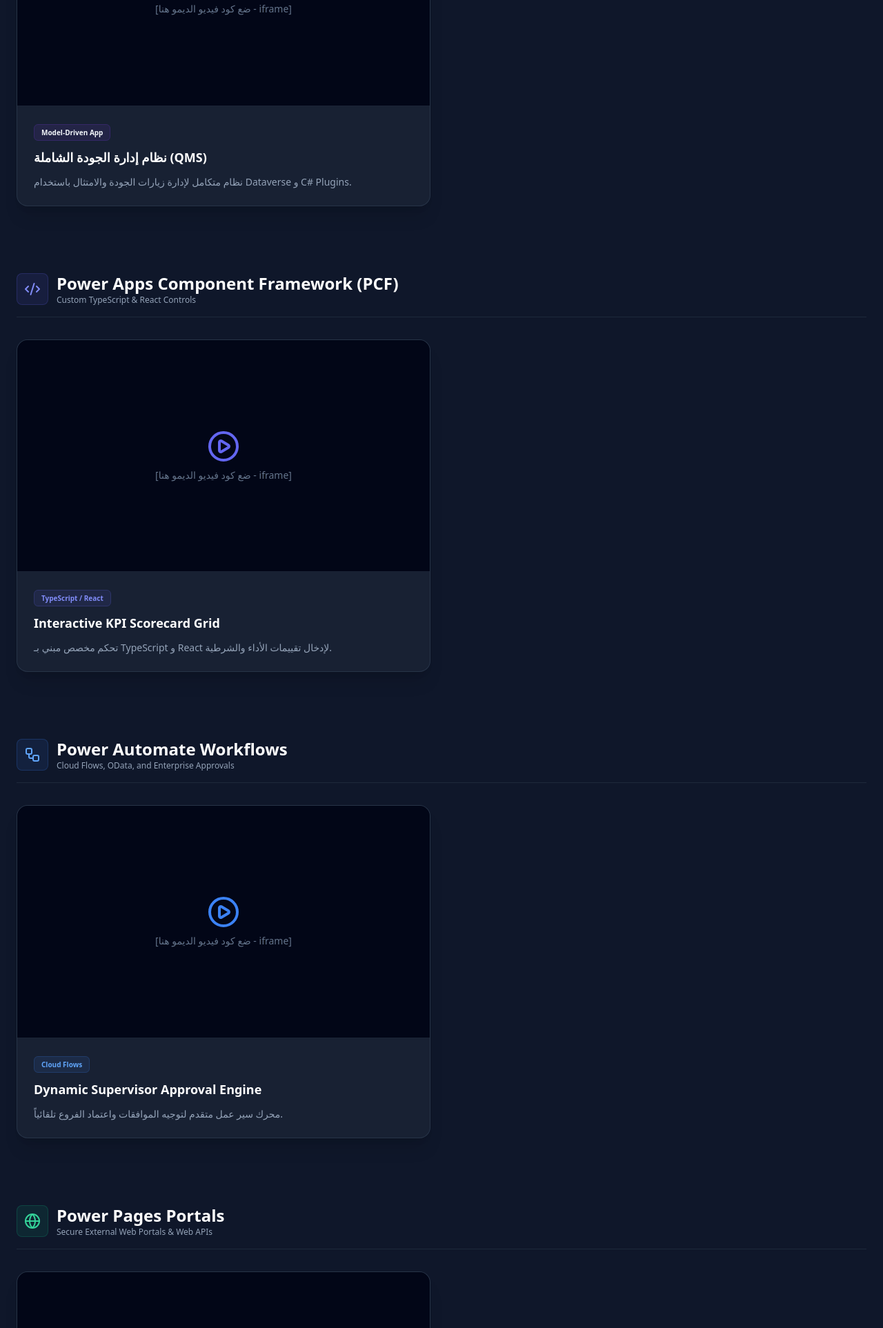
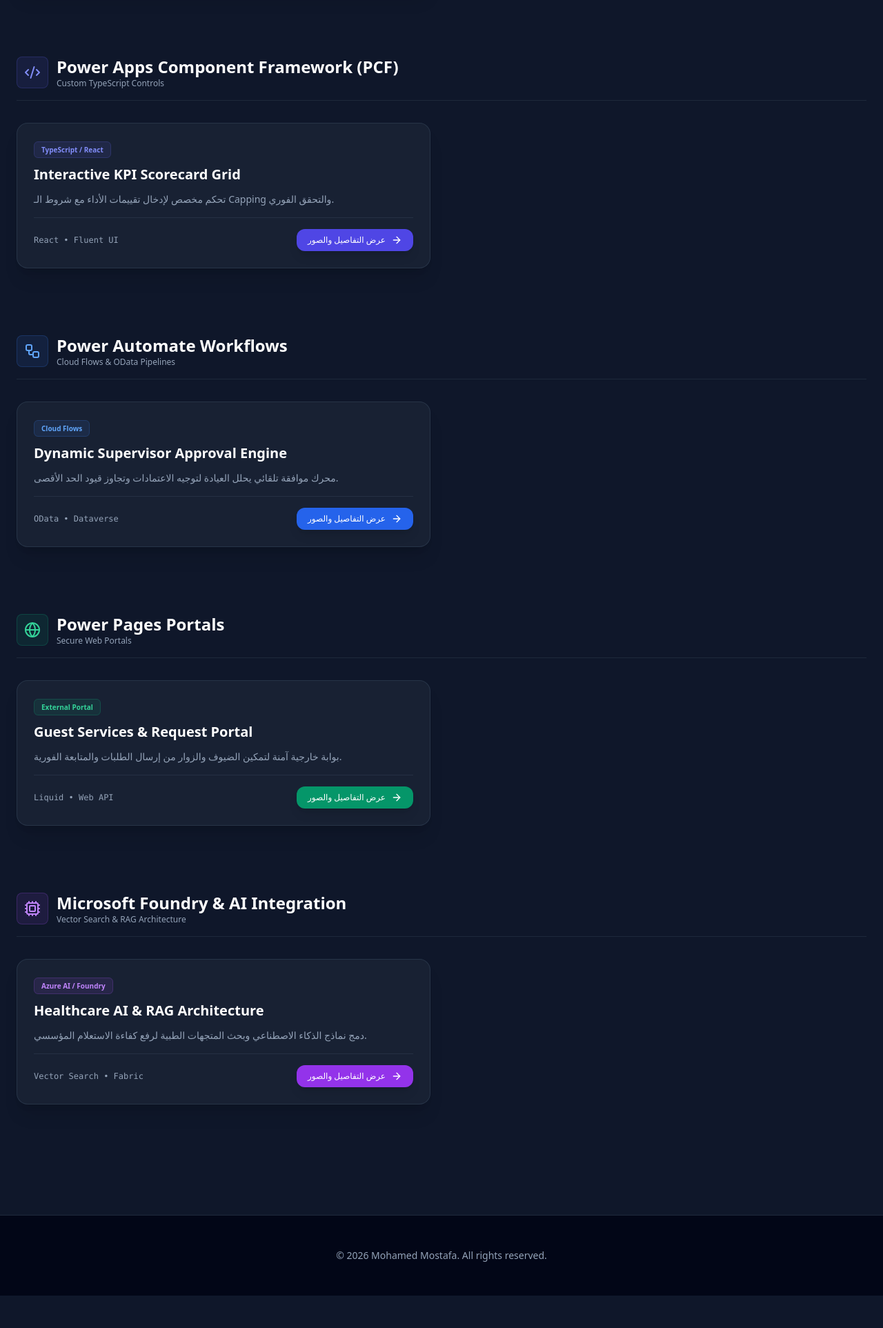
Before and after one commit to MohMost87/MohMost87.github.io, a plain HTML site: page index.html in a window 1280 px wide. Shown: the part 875-2800 px from the top of the page at 69% size. After the commit the page ends 2753 px from the top, so only its background shows below. Drawn offline with nearby package versions, Linux system fonts and the light colour scheme.

Commit message:
Update index.html

```diff
--- a/index.html
+++ b/index.html
@@ -4,9 +4,7 @@
     <meta charset="UTF-8">
     <meta name="viewport" content="width=device-width, initial-scale=1.0">
     <title>Mohamed Mostafa | Power Platform Architect Portfolio</title>
-    <!-- Tailwind CSS CDN -->
     <script src="https://cdn.tailwindcss.com"></script>
-    <!-- Lucide Icons -->
     <script src="https://unpkg.com/lucide@latest"></script>
     <script>
         tailwind.config = {
@@ -22,8 +20,8 @@
 </head>
 <body class="bg-slate-900 text-slate-100 font-sans antialiased selection:bg-brand-600 selection:text-white">
 
-    <!-- Header / Navigation -->
-    <header class="sticky top-0 z-50 bg-slate-900/80 backdrop-blur-md border-b border-slate-800">
+    <!-- Header -->
+    <header class="sticky top-0 z-50 bg-slate-900/85 backdrop-blur-md border-b border-slate-800">
         <div class="max-w-7xl mx-auto px-6 h-20 flex items-center justify-between">
             <div class="flex items-center space-x-3">
                 <div class="w-10 h-10 rounded-xl bg-gradient-to-tr from-brand-600 to-indigo-500 flex items-center justify-center text-white font-bold text-xl shadow-lg shadow-brand-600/30">
@@ -42,151 +40,140 @@
     </header>
 
     <!-- Hero Section -->
-    <section class="py-24 bg-gradient-to-b from-slate-900 via-slate-800 to-slate-900 text-center px-6 border-b border-slate-800 relative overflow-hidden">
-        <div class="absolute inset-0 bg-[radial-gradient(circle_at_center,rgba(124,58,237,0.1)_0,transparent_70%)]"></div>
-        <div class="max-w-4xl mx-auto space-y-6 relative z-10">
-            <div class="inline-flex items-center space-x-2 bg-brand-600/10 border border-brand-600/30 text-brand-400 text-xs font-semibold px-4 py-1.5 rounded-full shadow-inner">
+    <section class="py-20 bg-gradient-to-b from-slate-900 via-slate-800 to-slate-900 text-center px-6 border-b border-slate-800 relative">
+        <div class="max-w-4xl mx-auto space-y-6">
+            <div class="inline-flex items-center space-x-2 bg-brand-600/10 border border-brand-600/30 text-brand-400 text-xs font-semibold px-4 py-1.5 rounded-full">
                 <i data-lucide="shield-check" class="w-3.5 h-3.5"></i>
                 <span>Power Platform Architect & Senior Data Engineer</span>
             </div>
             <h1 class="text-4xl sm:text-6xl font-extrabold text-white tracking-tight leading-tight">
-                Enterprise Low-Code <span class="text-transparent bg-clip-text bg-gradient-to-r from-brand-600 to-indigo-400">& AI Solutions</span>
+                Enterprise Low-Code <span class="text-transparent bg-clip-text bg-gradient-to-r from-brand-600 to-indigo-400">& AI Portfolio</span>
             </h1>
-            <p class="text-slate-400 text-lg max-w-2xl mx-auto leading-relaxed">
-                استعرض معرض أعمالي والمشاريع الاحترافية المدعومة بفيديوهات توضيحية لكل نظام وحل تقني.
+            <p class="text-slate-400 text-lg max-w-2xl mx-auto">
+                اختر أي مشروع لاستعراض التفاصيل الكاملة، المشكلة التي حلها، وسكرين شوت للنظام.
             </p>
         </div>
     </section>
 
-    <!-- Main Content -->
+    <!-- Projects Grid Main Page -->
     <main class="max-w-7xl mx-auto px-6 py-16 space-y-24">
 
-        <!-- 1. Power Apps Section -->
+        <!-- 1. Power Apps -->
         <section id="powerapps" class="space-y-8">
             <div class="flex items-center space-x-3 border-b border-slate-800 pb-4">
-                <div class="p-2.5 rounded-lg bg-brand-600/10 text-brand-500 border border-brand-600/20">
-                    <i data-lucide="layout-grid" class="w-6 h-6"></i>
-                </div>
-                <div>
-                    <h2 class="text-2xl font-bold text-white">Power Apps Projects</h2>
-                    <p class="text-xs text-slate-400">Canvas Apps, Model-Driven Apps, and Dataverse Solutions</p>
-                </div>
+                <div class="p-2.5 rounded-lg bg-brand-600/10 text-brand-500 border border-brand-600/20"><i data-lucide="layout-grid" class="w-6 h-6"></i></div>
+                <div><h2 class="text-2xl font-bold text-white">Power Apps Projects</h2><p class="text-xs text-slate-400">Model-Driven & Canvas Solutions</p></div>
             </div>
             <div class="grid grid-cols-1 md:grid-cols-2 gap-8">
-                <div class="bg-slate-800/60 border border-slate-700/60 rounded-2xl overflow-hidden shadow-xl hover:border-brand-600/50 transition group">
-                    <!-- Video Demo Container -->
-                    <div class="bg-slate-950 aspect-video flex flex-col items-center justify-center text-slate-500 text-sm relative border-b border-slate-700/50">
-                        <i data-lucide="play-circle" class="w-12 h-12 text-brand-600 mb-2 group-hover:scale-110 transition"></i>
-                        <span>[ضع كود فيديو الديمو هنا - iframe]</span>
+                <!-- Project Card linking to qms.html -->
+                <div class="bg-slate-800/60 border border-slate-700/60 rounded-2xl p-6 shadow-xl hover:border-brand-600/50 transition flex flex-col justify-between space-y-4">
+                    <div class="space-y-3">
+                        <span class="text-[10px] font-semibold text-brand-400 bg-brand-600/10 px-2.5 py-1 rounded-md border border-brand-600/20">Model-Driven App</span>
+                        <h3 class="text-xl font-bold text-white">نظام إدارة الجودة الشاملة (QMS)</h3>
+                        <p class="text-sm text-slate-400">إدارة زيارات الجودة والامتثال الفني عبر فروع عيادات نهديكير باستخدام Dataverse و C# Plugins.</p>
                     </div>
-                    <div class="p-6 space-y-3">
-                        <span class="text-[10px] font-semibold text-brand-400 bg-brand-600/10 px-2.5 py-1 rounded-md border border-brand-600/20">Model-Driven App</span>
-                        <h3 class="text-lg font-bold text-white">نظام إدارة الجودة الشاملة (QMS)</h3>
-                        <p class="text-sm text-slate-400">نظام متكامل لإدارة زيارات الجودة والامتثال باستخدام Dataverse و C# Plugins.</p>
+                    <div class="pt-4 border-t border-slate-700/50 flex items-center justify-between">
+                        <span class="text-xs text-slate-400 font-mono">Dataverse • Plugins</span>
+                        <a href="qms.html" class="inline-flex items-center space-x-2 px-4 py-2 bg-brand-600 hover:bg-brand-700 text-white text-xs font-medium rounded-xl transition shadow-lg shadow-brand-600/20">
+                            <span>عرض التفاصيل والصور</span>
+                            <i data-lucide="arrow-right" class="w-4 h-4"></i>
+                        </a>
                     </div>
                 </div>
             </div>
         </section>
 
-        <!-- 2. PCFs Section -->
+        <!-- 2. PCFs -->
         <section id="pcfs" class="space-y-8">
             <div class="flex items-center space-x-3 border-b border-slate-800 pb-4">
-                <div class="p-2.5 rounded-lg bg-indigo-500/10 text-indigo-400 border border-indigo-500/20">
-                    <i data-lucide="code-2" class="w-6 h-6"></i>
-                </div>
-                <div>
-                    <h2 class="text-2xl font-bold text-white">Power Apps Component Framework (PCF)</h2>
-                    <p class="text-xs text-slate-400">Custom TypeScript & React Controls</p>
-                </div>
+                <div class="p-2.5 rounded-lg bg-indigo-500/10 text-indigo-400 border border-indigo-500/20"><i data-lucide="code-2" class="w-6 h-6"></i></div>
+                <div><h2 class="text-2xl font-bold text-white">Power Apps Component Framework (PCF)</h2><p class="text-xs text-slate-400">Custom TypeScript Controls</p></div>
             </div>
             <div class="grid grid-cols-1 md:grid-cols-2 gap-8">
-                <div class="bg-slate-800/60 border border-slate-700/60 rounded-2xl overflow-hidden shadow-xl hover:border-indigo-500/50 transition group">
-                    <div class="bg-slate-950 aspect-video flex flex-col items-center justify-center text-slate-500 text-sm relative border-b border-slate-700/50">
-                        <i data-lucide="play-circle" class="w-12 h-12 text-indigo-500 mb-2 group-hover:scale-110 transition"></i>
-                        <span>[ضع كود فيديو الديمو هنا - iframe]</span>
+                <div class="bg-slate-800/60 border border-slate-700/60 rounded-2xl p-6 shadow-xl hover:border-indigo-500/50 transition flex flex-col justify-between space-y-4">
+                    <div class="space-y-3">
+                        <span class="text-[10px] font-semibold text-indigo-400 bg-indigo-500/10 px-2.5 py-1 rounded-md border border-indigo-500/20">TypeScript / React</span>
+                        <h3 class="text-xl font-bold text-white">Interactive KPI Scorecard Grid</h3>
+                        <p class="text-sm text-slate-400">تحكم مخصص لإدخال تقييمات الأداء مع شروط الـ Capping والتحقق الفوري.</p>
                     </div>
-                    <div class="p-6 space-y-3">
-                        <span class="text-[10px] font-semibold text-indigo-400 bg-indigo-500/10 px-2.5 py-1 rounded-md border border-indigo-500/20">TypeScript / React</span>
-                        <h3 class="text-lg font-bold text-white">Interactive KPI Scorecard Grid</h3>
-                        <p class="text-sm text-slate-400">تحكم مخصص مبني بـ TypeScript و React لإدخال تقييمات الأداء والشرطية.</p>
+                    <div class="pt-4 border-t border-slate-700/50 flex items-center justify-between">
+                        <span class="text-xs text-slate-400 font-mono">React • Fluent UI</span>
+                        <a href="pcf-scorecard.html" class="inline-flex items-center space-x-2 px-4 py-2 bg-indigo-600 hover:bg-indigo-700 text-white text-xs font-medium rounded-xl transition shadow-lg">
+                            <span>عرض التفاصيل والصور</span>
+                            <i data-lucide="arrow-right" class="w-4 h-4"></i>
+                        </a>
                     </div>
                 </div>
             </div>
         </section>
 
-        <!-- 3. Power Automate Section -->
+        <!-- 3. Automate -->
         <section id="automate" class="space-y-8">
             <div class="flex items-center space-x-3 border-b border-slate-800 pb-4">
-                <div class="p-2.5 rounded-lg bg-blue-500/10 text-blue-400 border border-blue-500/20">
-                    <i data-lucide="workflow" class="w-6 h-6"></i>
-                </div>
-                <div>
-                    <h2 class="text-2xl font-bold text-white">Power Automate Workflows</h2>
-                    <p class="text-xs text-slate-400">Cloud Flows, OData, and Enterprise Approvals</p>
-                </div>
+                <div class="p-2.5 rounded-lg bg-blue-500/10 text-blue-400 border border-blue-500/20"><i data-lucide="workflow" class="w-6 h-6"></i></div>
+                <div><h2 class="text-2xl font-bold text-white">Power Automate Workflows</h2><p class="text-xs text-slate-400">Cloud Flows & OData Pipelines</p></div>
             </div>
             <div class="grid grid-cols-1 md:grid-cols-2 gap-8">
-                <div class="bg-slate-800/60 border border-slate-700/60 rounded-2xl overflow-hidden shadow-xl hover:border-blue-500/50 transition group">
-                    <div class="bg-slate-950 aspect-video flex flex-col items-center justify-center text-slate-500 text-sm relative border-b border-slate-700/50">
-                        <i data-lucide="play-circle" class="w-12 h-12 text-blue-500 mb-2 group-hover:scale-110 transition"></i>
-                        <span>[ضع كود فيديو الديمو هنا - iframe]</span>
+                <div class="bg-slate-800/60 border border-slate-700/60 rounded-2xl p-6 shadow-xl hover:border-blue-500/50 transition flex flex-col justify-between space-y-4">
+                    <div class="space-y-3">
+                        <span class="text-[10px] font-semibold text-blue-400 bg-blue-500/10 px-2.5 py-1 rounded-md border border-blue-500/20">Cloud Flows</span>
+                        <h3 class="text-xl font-bold text-white">Dynamic Supervisor Approval Engine</h3>
+                        <p class="text-sm text-slate-400">محرك موافقة تلقائي يحلل العيادة لتوجيه الاعتمادات وتجاوز قيود الحد الأقصى.</p>
                     </div>
-                    <div class="p-6 space-y-3">
-                        <span class="text-[10px] font-semibold text-blue-400 bg-blue-500/10 px-2.5 py-1 rounded-md border border-blue-500/20">Cloud Flows</span>
-                        <h3 class="text-lg font-bold text-white">Dynamic Supervisor Approval Engine</h3>
-                        <p class="text-sm text-slate-400">محرك سير عمل متقدم لتوجيه الموافقات واعتماد الفروع تلقائياً.</p>
+                    <div class="pt-4 border-t border-slate-700/50 flex items-center justify-between">
+                        <span class="text-xs text-slate-400 font-mono">OData • Dataverse</span>
+                        <a href="approval-engine.html" class="inline-flex items-center space-x-2 px-4 py-2 bg-blue-600 hover:bg-blue-700 text-white text-xs font-medium rounded-xl transition shadow-lg">
+                            <span>عرض التفاصيل والصور</span>
+                            <i data-lucide="arrow-right" class="w-4 h-4"></i>
+                        </a>
                     </div>
                 </div>
             </div>
         </section>
 
-        <!-- 4. Power Pages Section -->
+        <!-- 4. Pages -->
         <section id="pages" class="space-y-8">
             <div class="flex items-center space-x-3 border-b border-slate-800 pb-4">
-                <div class="p-2.5 rounded-lg bg-emerald-500/10 text-emerald-400 border border-emerald-500/20">
-                    <i data-lucide="globe" class="w-6 h-6"></i>
-                </div>
-                <div>
-                    <h2 class="text-2xl font-bold text-white">Power Pages Portals</h2>
-                    <p class="text-xs text-slate-400">Secure External Web Portals & Web APIs</p>
-                </div>
+                <div class="p-2.5 rounded-lg bg-emerald-500/10 text-emerald-400 border border-emerald-500/20"><i data-lucide="globe" class="w-6 h-6"></i></div>
+                <div><h2 class="text-2xl font-bold text-white">Power Pages Portals</h2><p class="text-xs text-slate-400">Secure Web Portals</p></div>
             </div>
             <div class="grid grid-cols-1 md:grid-cols-2 gap-8">
-                <div class="bg-slate-800/60 border border-slate-700/60 rounded-2xl overflow-hidden shadow-xl hover:border-emerald-500/50 transition group">
-                    <div class="bg-slate-950 aspect-video flex flex-col items-center justify-center text-slate-500 text-sm relative border-b border-slate-700/50">
-                        <i data-lucide="play-circle" class="w-12 h-12 text-emerald-500 mb-2 group-hover:scale-110 transition"></i>
-                        <span>[ضع كود فيديو الديمو هنا - iframe]</span>
+                <div class="bg-slate-800/60 border border-slate-700/60 rounded-2xl p-6 shadow-xl hover:border-emerald-500/50 transition flex flex-col justify-between space-y-4">
+                    <div class="space-y-3">
+                        <span class="text-[10px] font-semibold text-emerald-400 bg-emerald-500/10 px-2.5 py-1 rounded-md border border-emerald-500/20">External Portal</span>
+                        <h3 class="text-xl font-bold text-white">Guest Services & Request Portal</h3>
+                        <p class="text-sm text-slate-400">بوابة خارجية آمنة لتمكين الضيوف والزوار من إرسال الطلبات والمتابعة الفورية.</p>
                     </div>
-                    <div class="p-6 space-y-3">
-                        <span class="text-[10px] font-semibold text-emerald-400 bg-emerald-500/10 px-2.5 py-1 rounded-md border border-emerald-500/20">External Portal</span>
-                        <h3 class="text-lg font-bold text-white">Guest Services & Request Portal</h3>
-                        <p class="text-sm text-slate-400">بوابة إلكترونية آمنة للضيوف والخدمات مرتبطة مباشرة بقواعد بيانات Dataverse.</p>
+                    <div class="pt-4 border-t border-slate-700/50 flex items-center justify-between">
+                        <span class="text-xs text-slate-400 font-mono">Liquid • Web API</span>
+                        <a href="guest-portal.html" class="inline-flex items-center space-x-2 px-4 py-2 bg-emerald-600 hover:bg-emerald-700 text-white text-xs font-medium rounded-xl transition shadow-lg">
+                            <span>عرض التفاصيل والصور</span>
+                            <i data-lucide="arrow-right" class="w-4 h-4"></i>
+                        </a>
                     </div>
                 </div>
             </div>
         </section>
 
-        <!-- 5. Foundry & AI Section -->
+        <!-- 5. Foundry & AI -->
         <section id="foundry" class="space-y-8">
             <div class="flex items-center space-x-3 border-b border-slate-800 pb-4">
-                <div class="p-2.5 rounded-lg bg-purple-500/10 text-purple-400 border border-purple-500/20">
-                    <i data-lucide="cpu" class="w-6 h-6"></i>
-                </div>
-                <div>
-                    <h2 class="text-2xl font-bold text-white">Microsoft Foundry & AI Integration</h2>
-                    <p class="text-xs text-slate-400">Enterprise AI Solutions, Vector Search & RAG</p>
-                </div>
+                <div class="p-2.5 rounded-lg bg-purple-500/10 text-purple-400 border border-purple-500/20"><i data-lucide="cpu" class="w-6 h-6"></i></div>
+                <div><h2 class="text-2xl font-bold text-white">Microsoft Foundry & AI Integration</h2><p class="text-xs text-slate-400">Vector Search & RAG Architecture</p></div>
             </div>
             <div class="grid grid-cols-1 md:grid-cols-2 gap-8">
-                <div class="bg-slate-800/60 border border-slate-700/60 rounded-2xl overflow-hidden shadow-xl hover:border-purple-500/50 transition group">
-                    <div class="bg-slate-950 aspect-video flex flex-col items-center justify-center text-slate-500 text-sm relative border-b border-slate-700/50">
-                        <i data-lucide="play-circle" class="w-12 h-12 text-purple-500 mb-2 group-hover:scale-110 transition"></i>
-                        <span>[ضع كود فيديو الديمو هنا - iframe]</span>
+                <div class="bg-slate-800/60 border border-slate-700/60 rounded-2xl p-6 shadow-xl hover:border-purple-500/50 transition flex flex-col justify-between space-y-4">
+                    <div class="space-y-3">
+                        <span class="text-[10px] font-semibold text-purple-400 bg-purple-500/10 px-2.5 py-1 rounded-md border border-purple-500/20">Azure AI / Foundry</span>
+                        <h3 class="text-xl font-bold text-white">Healthcare AI & RAG Architecture</h3>
+                        <p class="text-sm text-slate-400">دمج نماذج الذكاء الاصطناعي وبحث المتجهات الطبية لرفع كفاءة الاستعلام المؤسسي.</p>
                     </div>
-                    <div class="p-6 space-y-3">
-                        <span class="text-[10px] font-semibold text-purple-400 bg-purple-500/10 px-2.5 py-1 rounded-md border border-purple-500/20">Azure AI / Foundry</span>
-                        <h3 class="text-lg font-bold text-white">Healthcare AI & RAG Architecture</h3>
-                        <p class="text-sm text-slate-400">دمج نماذج الذكاء الاصطناعي وبحث المتجهات (Vector Search) للبيانات الطبية.</p>
+                    <div class="pt-4 border-t border-slate-700/50 flex items-center justify-between">
+                        <span class="text-xs text-slate-400 font-mono">Vector Search • Fabric</span>
+                        <a href="healthcare-ai.html" class="inline-flex items-center space-x-2 px-4 py-2 bg-purple-600 hover:bg-purple-700 text-white text-xs font-medium rounded-xl transition shadow-lg">
+                            <span>عرض التفاصيل والصور</span>
+                            <i data-lucide="arrow-right" class="w-4 h-4"></i>
+                        </a>
                     </div>
                 </div>
             </div>
@@ -196,14 +183,9 @@
 
     <!-- Footer -->
     <footer class="bg-slate-950 border-t border-slate-800 text-slate-400 py-12 mt-24 text-center text-sm">
-        <div class="max-w-7xl mx-auto px-6 space-y-4">
-            <p>&copy; 2026 Mohamed Mostafa. All rights reserved. Built with GitHub Pages & Tailwind CSS.</p>
-        </div>
+        <p>&copy; 2026 Mohamed Mostafa. All rights reserved.</p>
     </footer>
 
-    <!-- Initialize Lucide Icons -->
-    <script>
-        lucide.createIcons();
-    </script>
+    <script>lucide.createIcons();</script>
 </body>
 </html>
```
